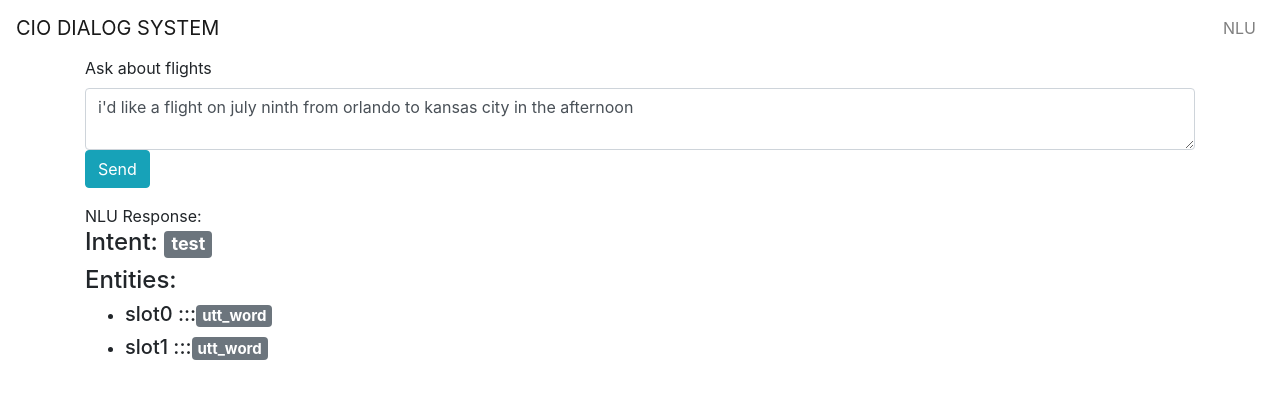
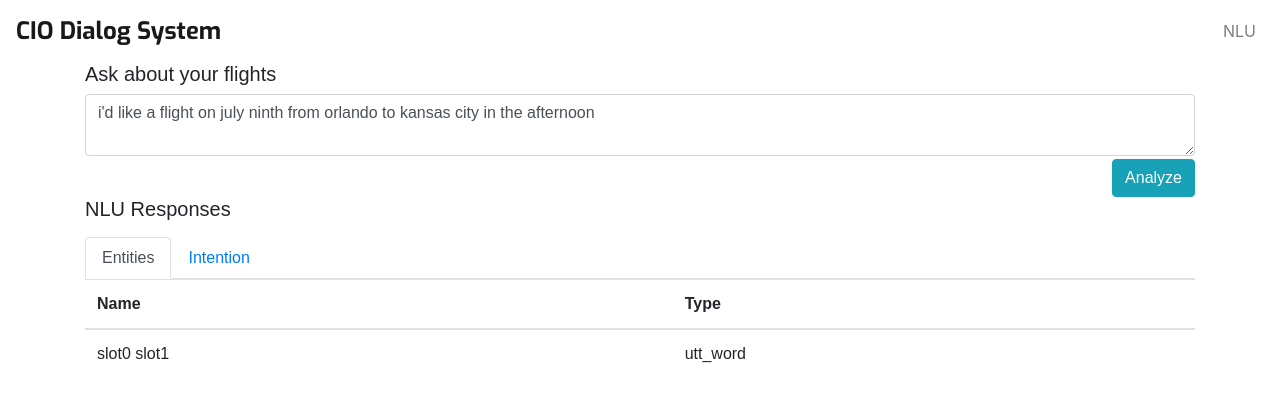
Before and after one commit to cioionut/ds_web_interface, a React (Create React App) app: page / in a window 1280 px wide. Shown: the top 402 px of the page. Built offline with nearby package versions, Linux system fonts and the light colour scheme; no server answers.

Commit message:
Update design

```diff
--- a/public/index.html
+++ b/public/index.html
@@ -20,6 +20,9 @@
       Learn how to configure a non-root public URL by running `npm run build`.
     -->
     <title>CIO DS - NLU</title>
+
+    <link href="https://fonts.googleapis.com/css?family=Exo:700|Ubuntu:335" rel="stylesheet">
+    <!-- <link rel="stylesheet" type="text/css" href="./custom.css"  /> -->
   </head>
   <body>
     <noscript>
--- a/src/App.js
+++ b/src/App.js
@@ -1,4 +1,5 @@
 import React, { Component } from 'react';
+import './custom.css';
 
 import {
   Collapse,
@@ -11,27 +12,111 @@ import {
   Container,
   Row,
   Col,
-  Form, FormGroup, Label, Input, Button
+  Table,
+  Form, FormGroup, Input, Button, TabContent, TabPane
 } from 'reactstrap';
+import classnames from 'classnames';
 
 
 class NLUResponse extends Component {
+  constructor(props) {
+    super(props);
+
+    this.toggle = this.toggle.bind(this);
+    this.state = {
+      activeTab: '1'
+    };
+  }
+
+  toggle(tab) {
+    if (this.state.activeTab !== tab) {
+      this.setState({
+        activeTab: tab
+      });
+    }
+  }
 
   render() {
-    const slots = this.props.slots.filter((slot, idx) => slot[1] !== "O")
+    let slots = {};
+    let intent = this.props.intent.replace(/atis_/, '');
+    this.props.slots.forEach(slot => {
+      let slotType = slot[1].replace(/B-|I-/, '');
+      let slotName = slot[0];
+      if (slotType !== 'O') {
+        if (slotType in slots)
+          slots[slotType] += " " + slotName;
+        else
+          slots[slotType] = slotName;
+      }
+    });
+
     return (
       <div>
-        <h4>Intent: <span className="badge badge-secondary"> {this.props.intent} </span></h4>
-        <h4>Entities:</h4>
-        <ul>
-          {slots.map((slot, idx) => {
-            return (<li key={idx}>
-                      <h5> {slot[0]} :::
-                        <span className="badge badge-secondary"> {slot[1]} </span>
-                      </h5>
-                    </li>)
-          })}
-        </ul>
+        <p></p>
+        <Nav tabs>
+          <NavItem>
+            <NavLink
+              className={classnames({ active: this.state.activeTab === '1' })}
+              onClick={() => { this.toggle('1'); }}
+              href="#"
+            >
+            Entities
+            </NavLink>
+          </NavItem>
+          <NavItem>
+            <NavLink
+              className={classnames({ active: this.state.activeTab === '2' })}
+              onClick={() => { this.toggle('2'); }}
+              href="#"
+            >
+            Intention
+            </NavLink>
+          </NavItem>
+        </Nav>
+        <TabContent activeTab={this.state.activeTab}>
+          <TabPane tabId="1">
+            <Row>
+              <Col sm="12">
+                <Table hover>
+                  <thead>
+                    <tr>
+                      <th>Name</th>
+                      <th>Type</th>
+                    </tr>
+                  </thead>
+                  <tbody>
+                    {Object.entries(slots).map(([type, name], idx) => {
+                      return (
+                      <tr key={idx}>
+                        <td>{name}</td>
+                        <td>{type}</td>
+                      </tr>)
+                    })}
+                  </tbody>
+                </Table>
+              </Col>
+            </Row>
+          </TabPane>
+          <TabPane tabId="2">
+            <Row>
+              <Col sm="12">
+                <Table hover>
+                    <thead>
+                      <tr>
+                        <th>Type</th>
+                      </tr>
+                    </thead>
+                    <tbody>
+                      <tr>
+                        <td><h4>{intent}</h4></td>
+                      </tr>
+                    </tbody>
+                  </Table>
+              </Col>
+            </Row>
+          </TabPane>
+        </TabContent>
+
       </div>
     );
   }
@@ -117,10 +202,11 @@ class App extends Component {
   }
 
   render() {
+
     return (
       <div>
       <Navbar color="faded" light expand="md">
-        <NavbarBrand href="/" className="mr-auto">CIO DIALOG SYSTEM</NavbarBrand>
+        <NavbarBrand href="/" className="mr-auto brand-title">CIO Dialog System</NavbarBrand>
         <NavbarToggler onClick={this.toggleNavbar} className="mr-2" />
         <Collapse isOpen={!this.state.collapsed} navbar>
           <Nav navbar right="true" className="ml-auto">
@@ -132,24 +218,24 @@ class App extends Component {
       </Navbar>
 
       {/* main container */}
-      <Container>
+      <Container className="nlu-content">
         <Row>
           <Col>
+            <h5>Ask about your flights</h5>
             <Form onSubmit={this.handleSubmitFrom}>
               <FormGroup>
-                <Label for="utterance">Ask about flights</Label>
                 <Input type="textarea" name="utterance" id="utterance"
                   value={this.state.utterance}
                   onChange={this.handleUtteranceChange}
                   placeholder="i'd like a flight on july ninth from orlando to kansas city in the afternoon" />
-                <Button color="info" type="submit">Send</Button>
+                <Button className="float-right submit-btn" color="info" type="submit">Analyze</Button>
               </FormGroup>
             </Form>
           </Col>
         </Row>
         <Row>
           <Col>
-            NLU Response:
+            <h5>NLU Responses</h5>
             <NLUResponse
               intent={this.state.nluResponse.pred_intent_label}
               slots={this.state.nluResponse.pred_slot_labels}
--- /dev/null
+++ b/src/custom.css
@@ -0,0 +1,12 @@
+.brand-title {
+    font-family: 'Exo', sans-serif;
+    font-size: 1.5rem;
+}
+
+.nlu-content {
+    font-family: 'Ubuntu', sans-serif;
+}
+
+.submit-btn {
+    margin-top: 0.2rem;
+}
```
